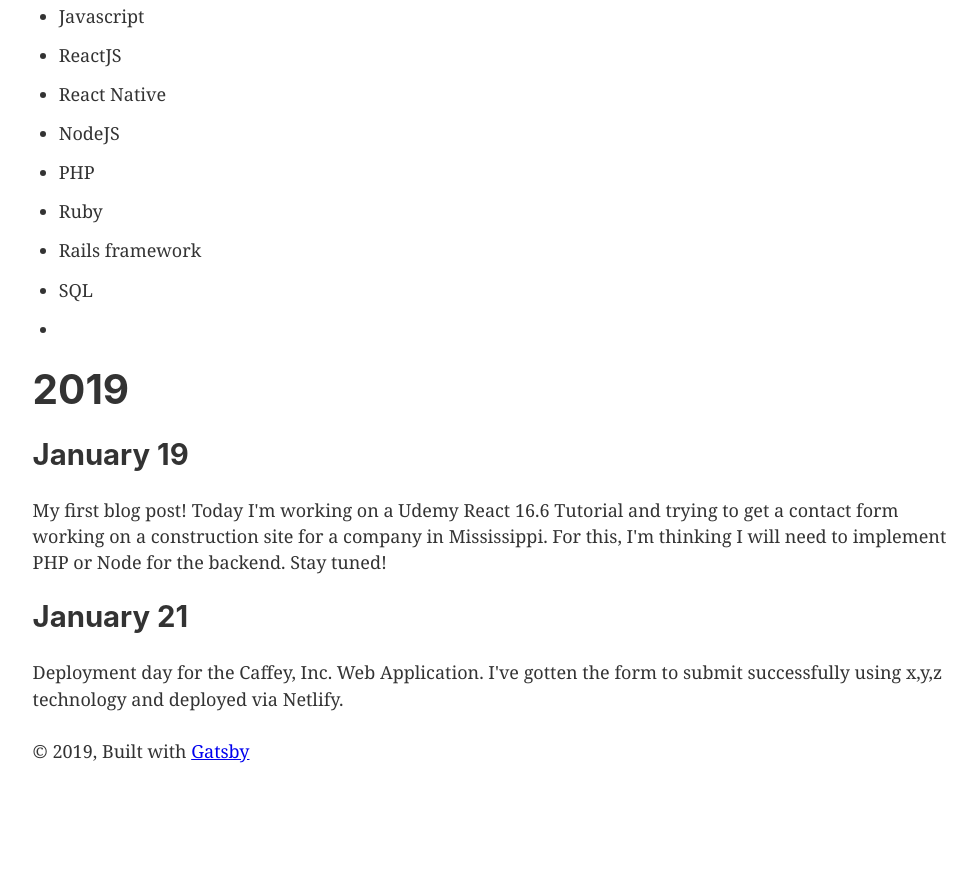
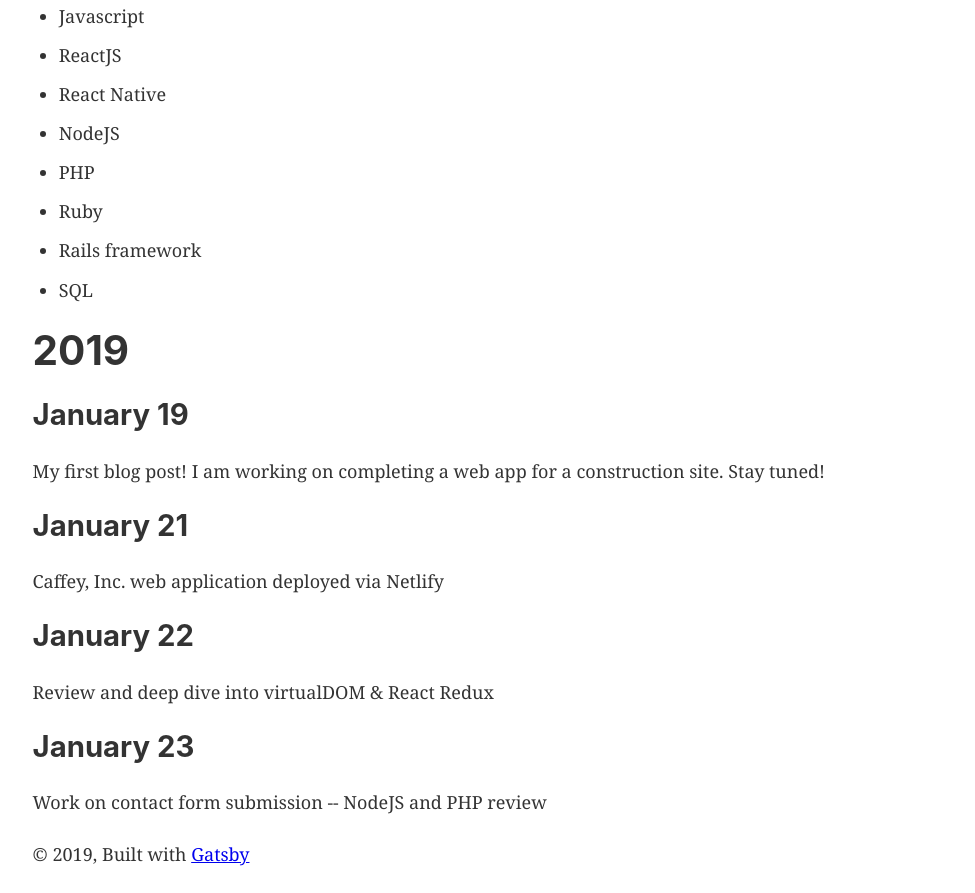
Before and after one commit to mrcaffey/onthetrail-blog, a Gatsby site: page / in a window 1280 px wide. Shown: the part 747-1640 px from the top of the page, without its empty margins (147-1122 px from the left). Before the commit the page ends 1537 px from the top, so only its background shows below. Built offline with nearby package versions, Linux system fonts and the light colour scheme; Gatsby itself is replaced by a stand-in of ours.

Commit message:
added to work description timeline

```diff
--- a/src/pages/index.js
+++ b/src/pages/index.js
@@ -24,17 +24,16 @@ const IndexPage = () => (
     <li>Ruby</li>
     <li>Rails framework</li>
     <li>SQL</li>
-    <li></li>
     </ul>
     <h1>2019</h1>
     <h2>January 19</h2>
-    <p>My first blog post! Today I'm working on a Udemy React 16.6 Tutorial
-    and trying to get a contact form working on a construction site for a company
-    in Mississippi. For this, I'm thinking I will need to implement PHP or Node for the backend.
-    Stay tuned!</p>
+    <p>My first blog post! I am working on completing a web app for a construction site. Stay tuned!</p>
     <h2>January 21</h2>
-    <p>Deployment day for the Caffey, Inc. Web Application. I've gotten the form to submit
-    successfully using x,y,z technology and deployed via Netlify.</p>
+    <p>Caffey, Inc. web application deployed via Netlify</p>
+    <h2>January 22</h2>
+    <p>Review and deep dive into virtualDOM & React Redux</p>
+    <h2>January 23</h2>
+    <p>Work on contact form submission -- NodeJS and PHP review</p>
     <div style={{ maxWidth: `300px`, marginBottom: `1.45rem` }}>
     </div>
   </Layout>
```
